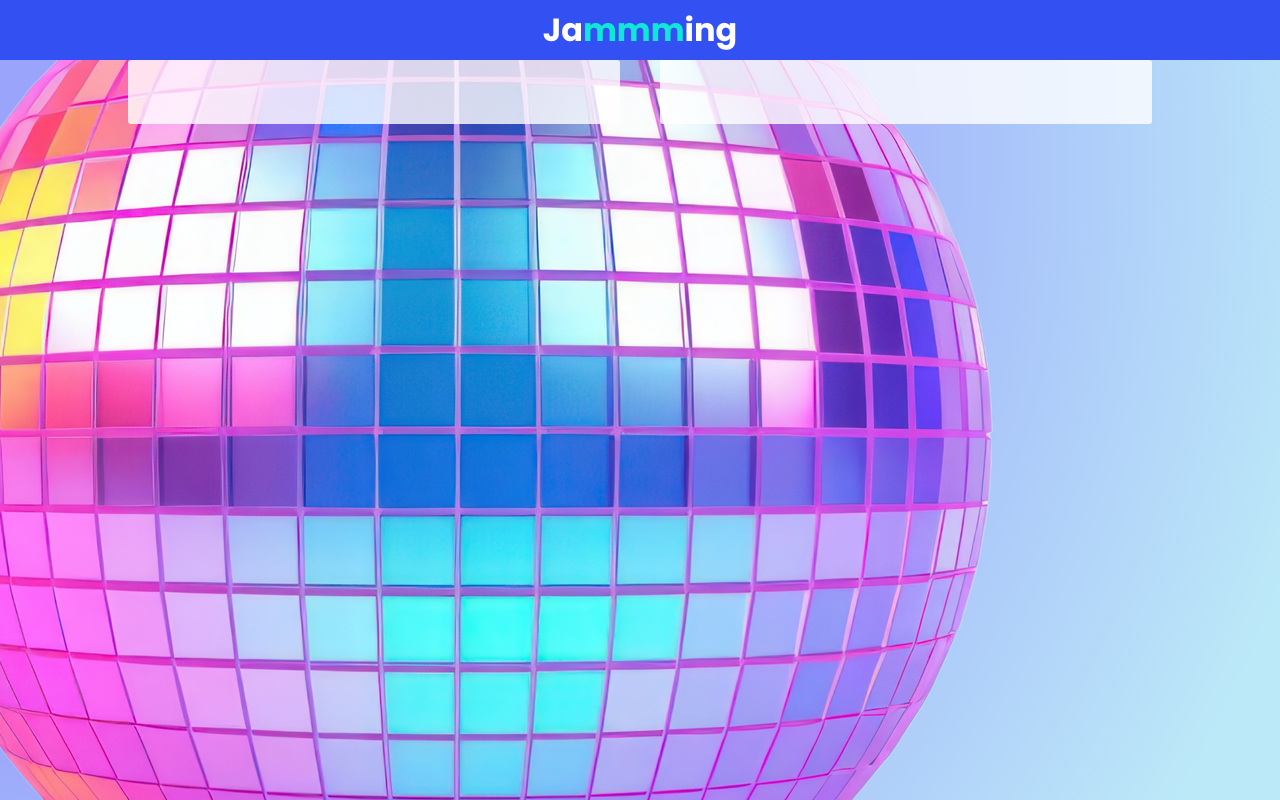
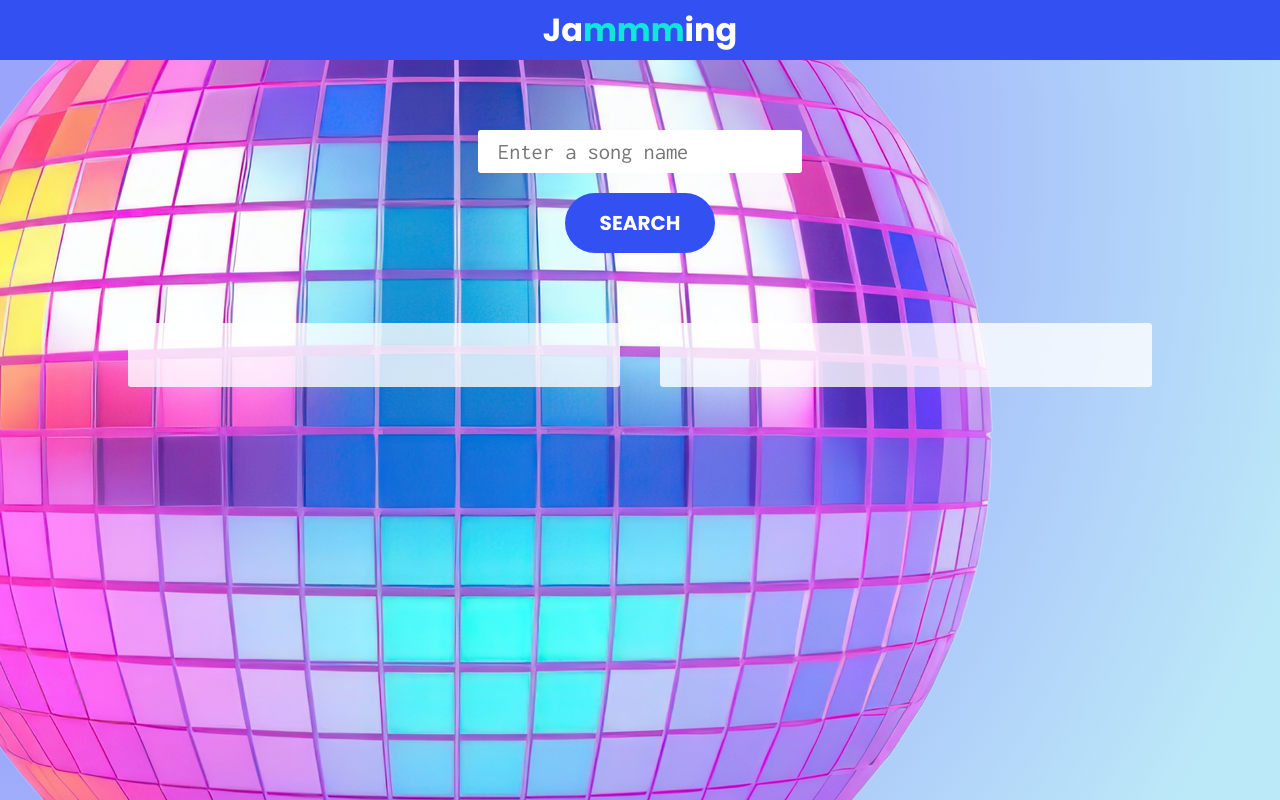
Before and after one commit to kristennakamura/jammming, a React (Create React App) app: page / in a window 1280 px wide. Built offline with nearby package versions, Linux system fonts and the light colour scheme.

Commit message:
SearchBar component design

```diff
--- a/src/components/App/App.tsx
+++ b/src/components/App/App.tsx
@@ -1,7 +1,7 @@
 import React from 'react';
 import './App.scss';
 
-// import SearchBar from '../SearchBar/SearchBar';
+import SearchBar from '../SearchBar/SearchBar';
 // import SearchResults from '../SearchResults/SearchResults';
 // import Playlist from '../Playlist/Playlist';
 
@@ -11,7 +11,7 @@ function App() {
       <header className="App-header">
         <h1 className="App-heading">Ja<span>mmm</span>ing</h1>
       </header>
-      {/* <SearchBar/> */}
+      <SearchBar/>
       <div className="App-columnWrapper">
         <div className="App-column">
           {/* <SearchResults/> */}
--- /dev/null
+++ b/src/components/SearchBar/SearchBar.scss
@@ -0,0 +1,37 @@
+@import '../../styles/variables.scss';
+
+.SearchBar {
+    margin: 40px auto;
+    width: 30%;
+    padding: 30px;
+    color: black;
+
+    &-input {
+        border: none;
+        font-size: 1.4em;
+        font-family: $text-family;
+        padding: 10px 20px;
+        border-radius: 3px;
+        width: 100%;
+    }
+
+    &-btn {
+        border: none;
+        box-shadow: none;
+        font-family: $heading-family;
+        font-weight: bold;
+        text-transform: uppercase;
+        font-size: 20px;
+        padding: 15px 35px;
+        margin-top: 20px;
+        border-radius: 30px;
+        background: $primary;
+        color: white;
+        transition: background-color .25s;
+
+        &:hover {
+            background: $secondary;
+
+        }
+    }
+}
--- /dev/null
+++ b/src/components/SearchBar/SearchBar.tsx
@@ -0,0 +1,14 @@
+import React from 'react';
+import './SearchBar.scss';
+
+function SearchBar() {
+  return (
+    <div className="SearchBar">
+        {/* <label className="SearchBar-label" htmlFor="search">Look for a song:</label> */}
+        <input className="SearchBar-input" id="search" type="text" placeholder='Enter a song name'/>
+        <button className="SearchBar-btn">Search</button>
+    </div>
+  );
+}
+
+export default SearchBar;
```
